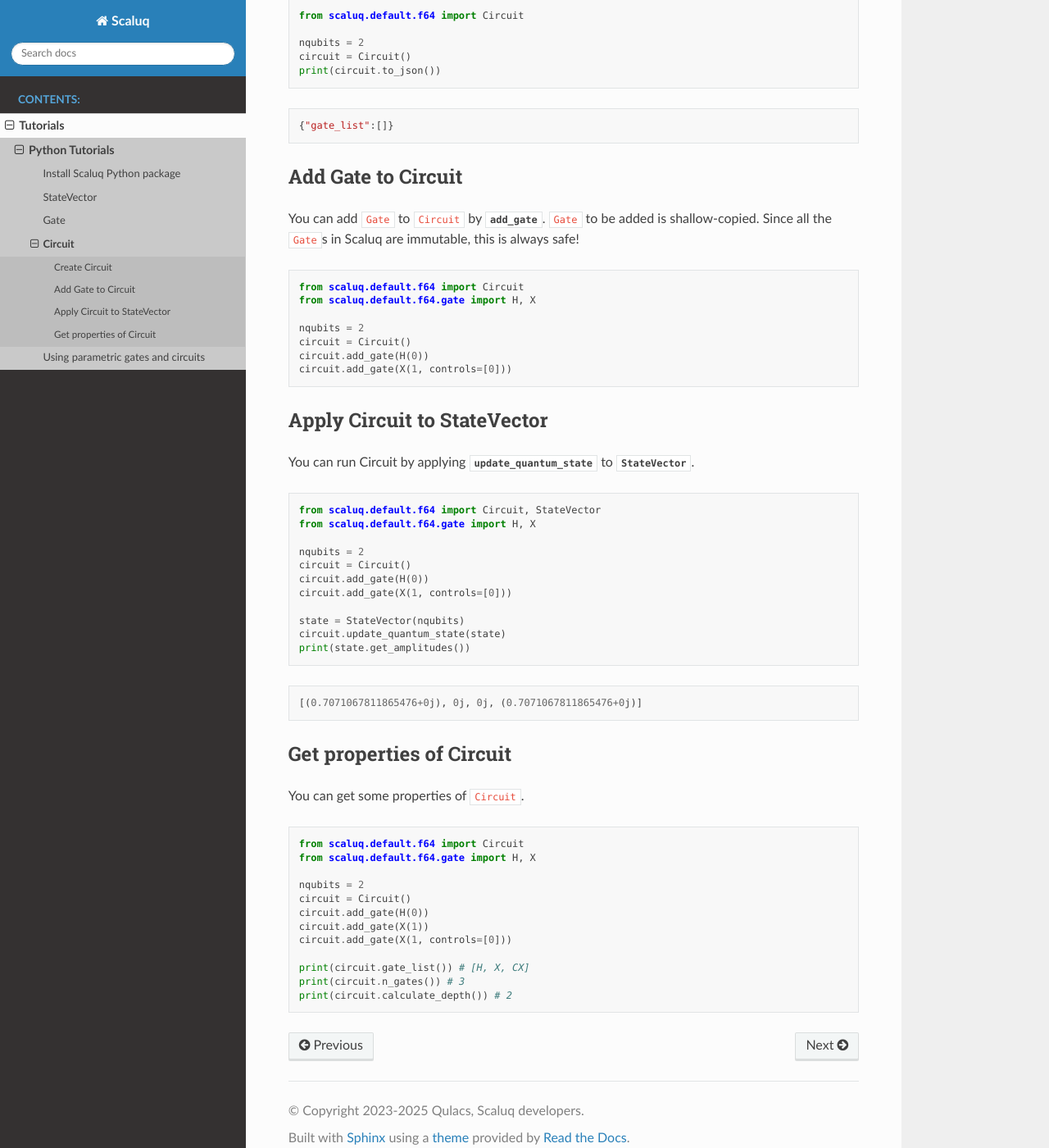
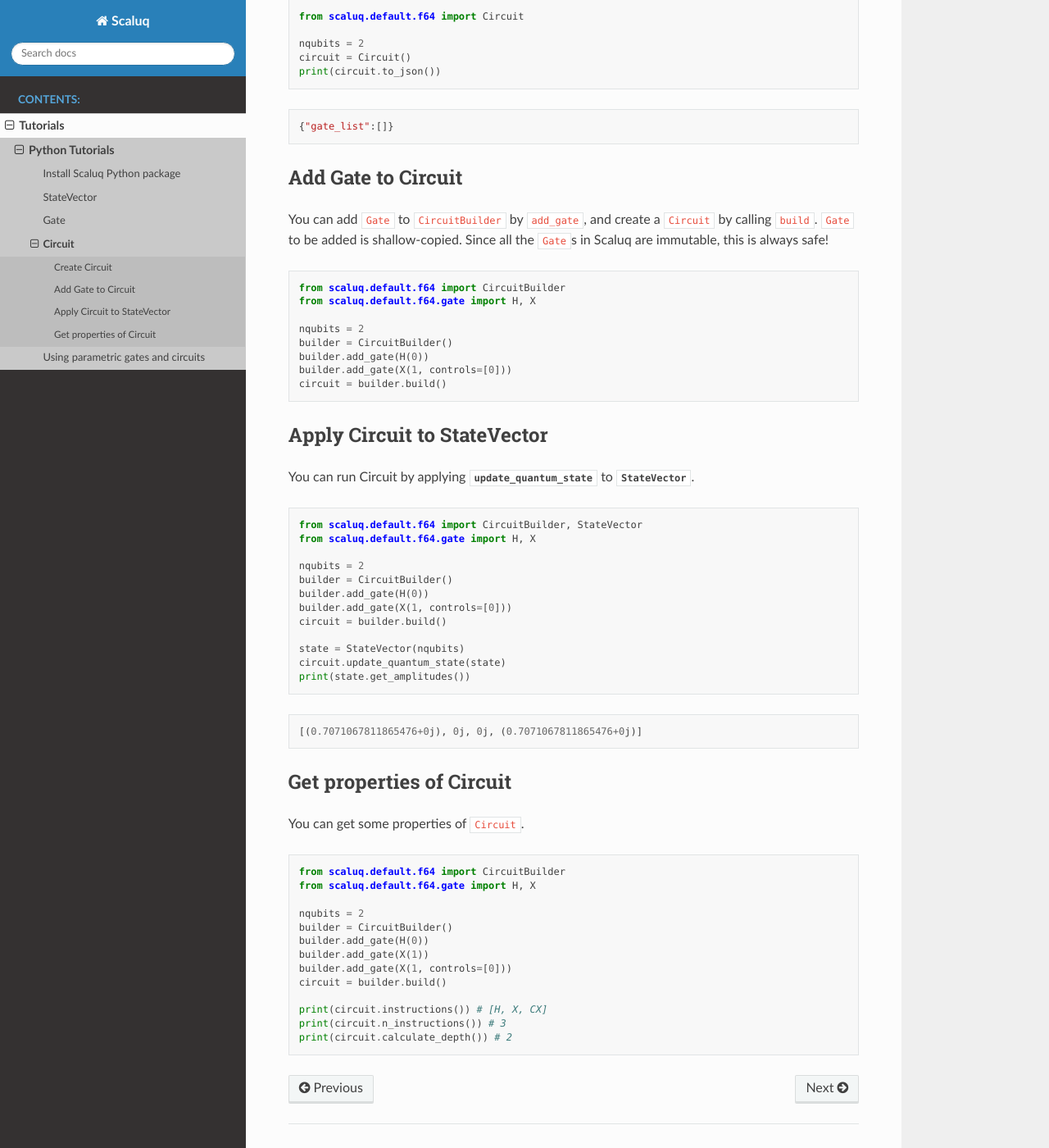
Before and after one commit to qulacs/scaluq, a Sphinx documentation site: the page built from doc/source/tutorials/python/circuit.md, in a window 1280 px wide and 1400 px high, scrolled down 537 px. Shown: the whole window at 82% size. Built offline with Sphinx 7.4.7 and the Read the Docs theme 3.1.0, drawn with Linux system fonts in a browser that asks for light colours; pages that are not in the unit, such as notebooks, are missing from menus; some of the changed text lies outside the part shown.

Commit message:
Enhance Circuit and allowed nested Circuit

````diff
--- a/doc/source/tutorials/python/circuit.md
+++ b/doc/source/tutorials/python/circuit.md
@@ -1,7 +1,7 @@
 # Circuit
 
 Quantum circuit is expressed as {class}`Circuit <scaluq.default.f64.Circuit>`.
-This holds an array of instances of {class}`Gate <scaluq.default.f64.Gate>` or {class}`ParamGate <scaluq.default.f64.ParamGate>` to be applied.
+This holds an array of instructions such as {class}`Gate <scaluq.default.f64.Gate>`, {class}`ParamGate <scaluq.default.f64.ParamGate>`, or nested `Circuit` instances.
 
 ```{note}
 In this section, we regard `Circuit` as an array of `Gate` instances. To learn about `ParamGate`, see [Using parametric gates and circuits](./param.md).
@@ -24,29 +24,31 @@
 ```
 
 ## Add Gate to Circuit
-You can add `Gate` to `Circuit` by {func}`add_gate <scaluq.default.f64.Circuit.add_gate>`. `Gate` to be added is shallow-copied. Since all the `Gate`s in Scaluq are immutable, this is always safe!
+You can add `Gate` to `CircuitBuilder` by `add_gate`, and create a `Circuit` by calling `build`. `Gate` to be added is shallow-copied. Since all the `Gate`s in Scaluq are immutable, this is always safe!
 
 ```py
-from scaluq.default.f64 import Circuit
+from scaluq.default.f64 import CircuitBuilder
 from scaluq.default.f64.gate import H, X
 
 nqubits = 2
-circuit = Circuit()
-circuit.add_gate(H(0))
-circuit.add_gate(X(1, controls=[0]))
+builder = CircuitBuilder()
+builder.add_gate(H(0))
+builder.add_gate(X(1, controls=[0]))
+circuit = builder.build()
 ```
 
 ## Apply Circuit to StateVector
 You can run Circuit by applying {func}`update_quantum_state <scaluq.default.f64.Circuit.update_quantum_state>` to {class}`StateVector <scaluq.default.f64.StateVector>`.
 
 ```py
-from scaluq.default.f64 import Circuit, StateVector
+from scaluq.default.f64 import CircuitBuilder, StateVector
 from scaluq.default.f64.gate import H, X
 
 nqubits = 2
-circuit = Circuit()
-circuit.add_gate(H(0))
-circuit.add_gate(X(1, controls=[0]))
+builder = CircuitBuilder()
+builder.add_gate(H(0))
+builder.add_gate(X(1, controls=[0]))
+circuit = builder.build()
 
 state = StateVector(nqubits)
 circuit.update_quantum_state(state)
@@ -59,16 +61,17 @@
 ## Get properties of Circuit
 You can get some properties of `Circuit`.
 ```py
-from scaluq.default.f64 import Circuit
+from scaluq.default.f64 import CircuitBuilder
 from scaluq.default.f64.gate import H, X
 
 nqubits = 2
-circuit = Circuit()
-circuit.add_gate(H(0))
-circuit.add_gate(X(1))
-circuit.add_gate(X(1, controls=[0]))
+builder = CircuitBuilder()
+builder.add_gate(H(0))
+builder.add_gate(X(1))
+builder.add_gate(X(1, controls=[0]))
+circuit = builder.build()
 
-print(circuit.gate_list()) # [H, X, CX]
-print(circuit.n_gates()) # 3
+print(circuit.instructions()) # [H, X, CX]
+print(circuit.n_instructions()) # 3
 print(circuit.calculate_depth()) # 2
 ```
````
Also changed, not shown: README.md (+18 -15 lines), README_ja.md (+18 -15 lines), doc/source/tutorials/python/gate.md (+4 -3 lines), doc/source/tutorials/python/param.md (+13 -11 lines), 9 other files.
